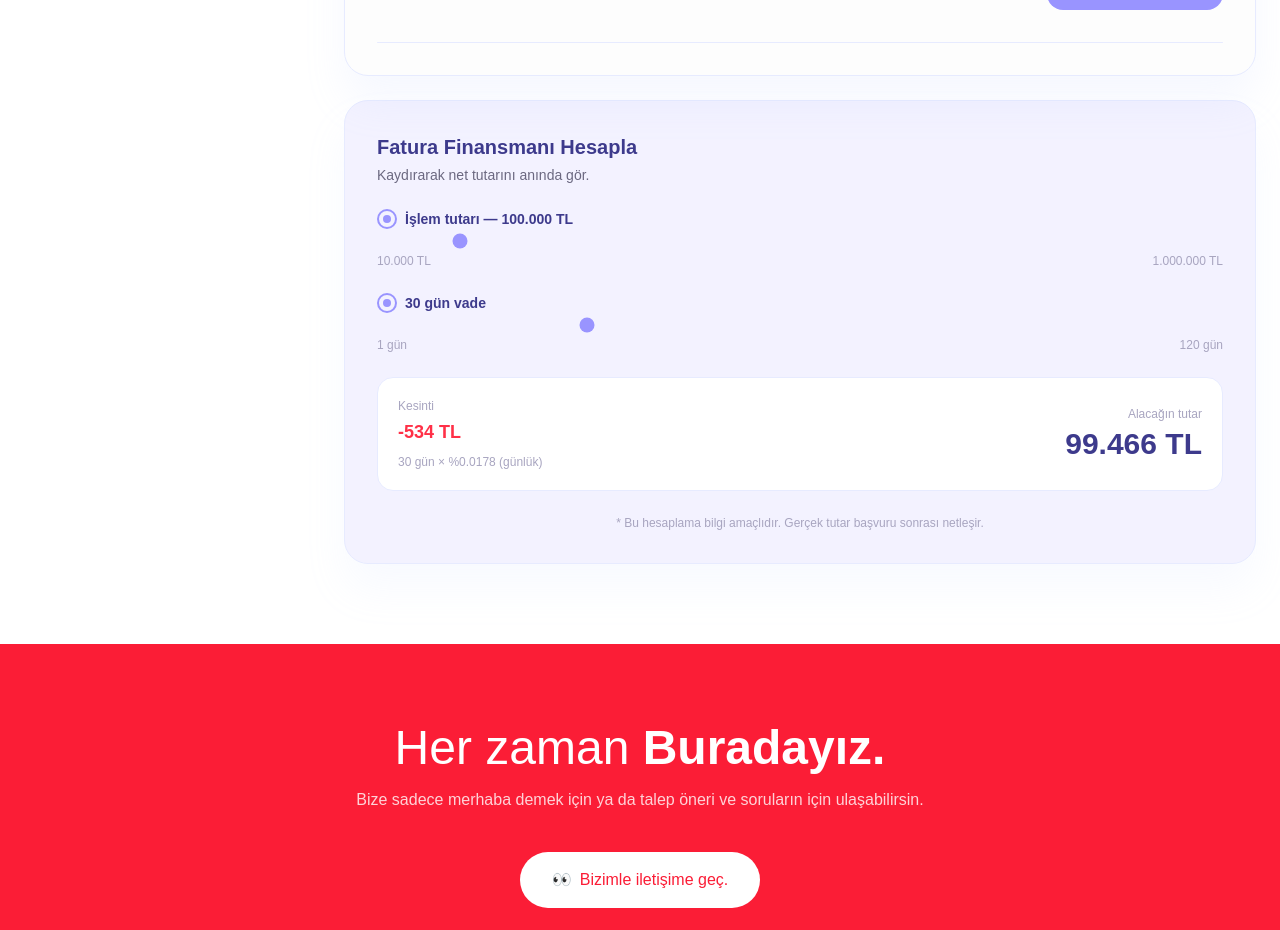
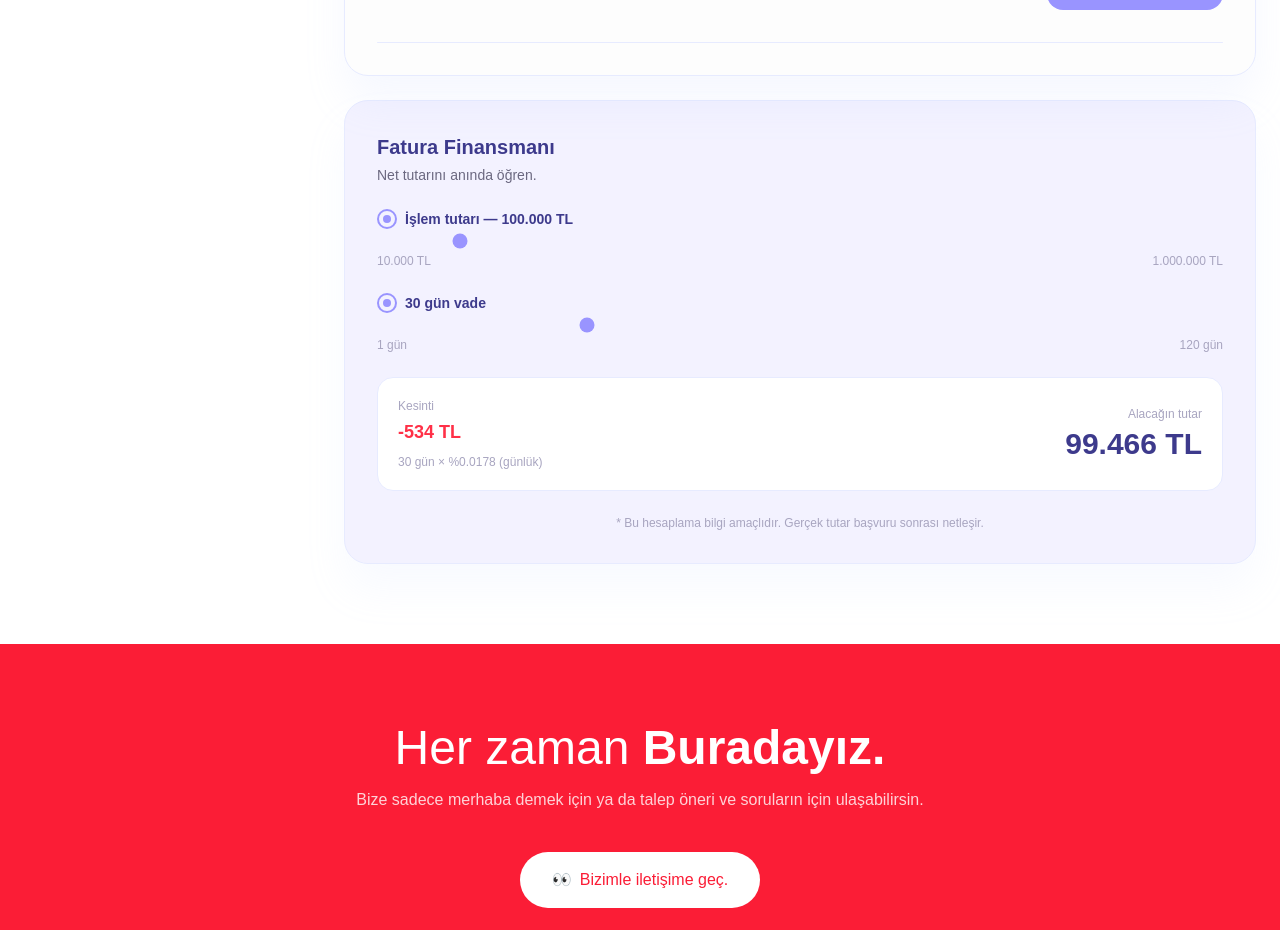
Before and after one commit to 86jhhm7yzy-cloud/influencer-finance, a Next.js app: page / in a window 1280 px wide. Shown: the part 2740-3670 px from the top of the page. Built offline with nearby package versions, Linux system fonts and the light colour scheme.

Commit message:
Update PricingSection.tsx

```diff
--- a/components/sections/PricingSection.tsx
+++ b/components/sections/PricingSection.tsx
@@ -67,8 +67,8 @@ export default function PricingSection() {
             <div className="flex flex-col gap-6">
 
               <div>
-                <h3 className="text-xl font-black mb-1" style={{ color: "#3D3A8C" }}>Fatura Finansmanı Hesapla</h3>
-                <p className="text-sm" style={{ color: "#6B6880" }}>Kaydırarak net tutarını anında gör.</p>
+                <h3 className="text-xl font-black mb-1" style={{ color: "#3D3A8C" }}>Fatura Finansmanı </h3>
+                <p className="text-sm" style={{ color: "#6B6880" }}>Net tutarını anında öğren.</p>
               </div>
 
               {/* Tutar slider */}
```
